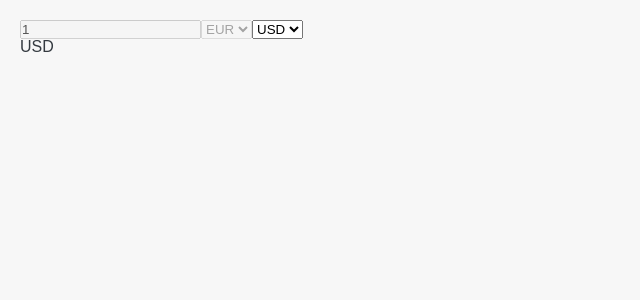
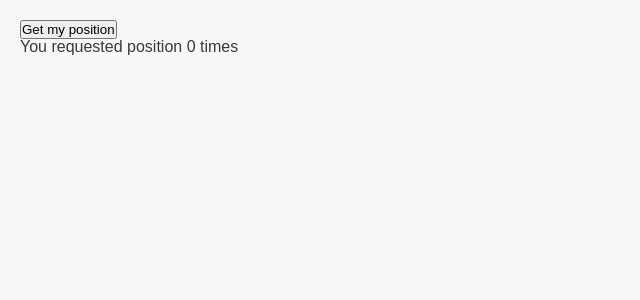
Before and after one commit to kennykwyiu/my-profile-card, a React (Create React App) app: page / in a window 1280 px wide. Shown: the top 300 px of the page, without its empty margins (0-640 px from the left). Built offline with nearby package versions, Linux system fonts and the light colour scheme; no server answers.

Commit message:
173-challenge# useGeolocate-start

```diff
--- /dev/null
+++ b/src/Geolocation.js
@@ -0,0 +1,59 @@
+import { useState } from "react";
+
+function useGeolocation() {}
+
+export default function Geolocation() {
+  const [isLoading, setIsLoading] = useState(false);
+  const [countClicks, setCountClicks] = useState(0);
+  const [position, setPosition] = useState({});
+  const [error, setError] = useState(null);
+
+  const { lat, lng } = position;
+
+  function getPosition() {
+    setCountClicks((count) => count + 1);
+
+    if (!navigator.geolocation)
+      return setError("Your browser does not support geolocation");
+
+    setIsLoading(true);
+    navigator.geolocation.getCurrentPosition(
+      (pos) => {
+        setPosition({
+          lat: pos.coords.latitude,
+          lng: pos.coords.longitude,
+        });
+        setIsLoading(false);
+      },
+      (error) => {
+        setError(error.message);
+        setIsLoading(false);
+      }
+    );
+  }
+
+  return (
+    <div>
+      <button onClick={getPosition} disabled={isLoading}>
+        Get my position
+      </button>
+
+      {isLoading && <p>Loading position...</p>}
+      {error && <p>{error}</p>}
+      {!isLoading && !error && lat && lng && (
+        <p>
+          Your GPS position:{" "}
+          <a
+            target="_blank"
+            rel="noreferrer"
+            href={`https://www.openstreetmap.org/#map=16/${lat}/${lng}`}
+          >
+            {lat}, {lng}
+          </a>
+        </p>
+      )}
+
+      <p>You requested position {countClicks} times</p>
+    </div>
+  );
+}
--- a/src/index.js
+++ b/src/index.js
@@ -10,11 +10,13 @@
 import TipCalculatorOutput from "./TipCalculator";
 import TextExpanderApp from "./TextExpanderApp";
 import CurrencyConvertor from "./CurrencyConvertor";
+import Geolocation from "./Geolocation";
 
 const root = createRoot(document.getElementById("root"));
 root.render(
   <StrictMode>
     {/* <TextExpanderApp /> */}
-    <CurrencyConvertor />
+    {/* <CurrencyConvertor /> */}
+    <Geolocation />
   </StrictMode>
 );
```
